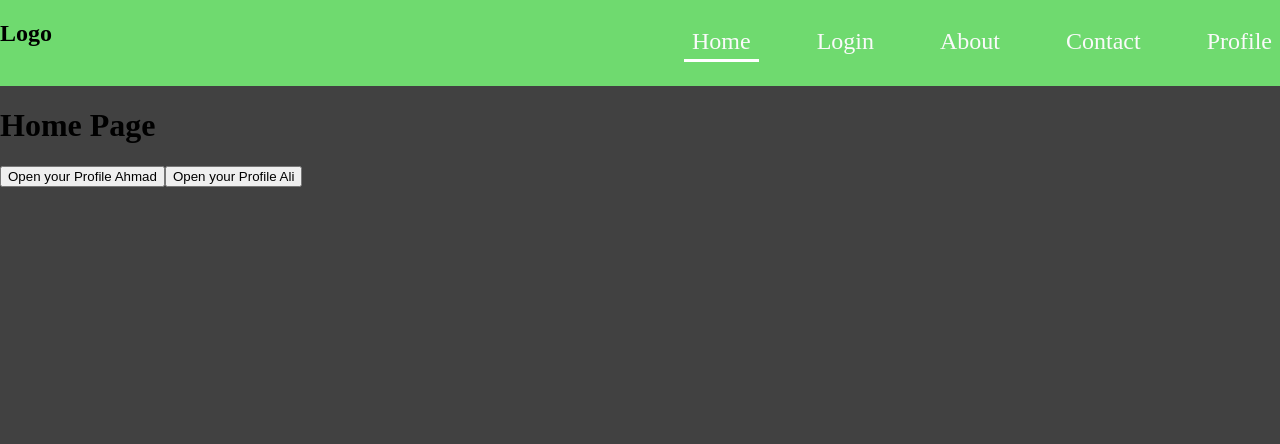
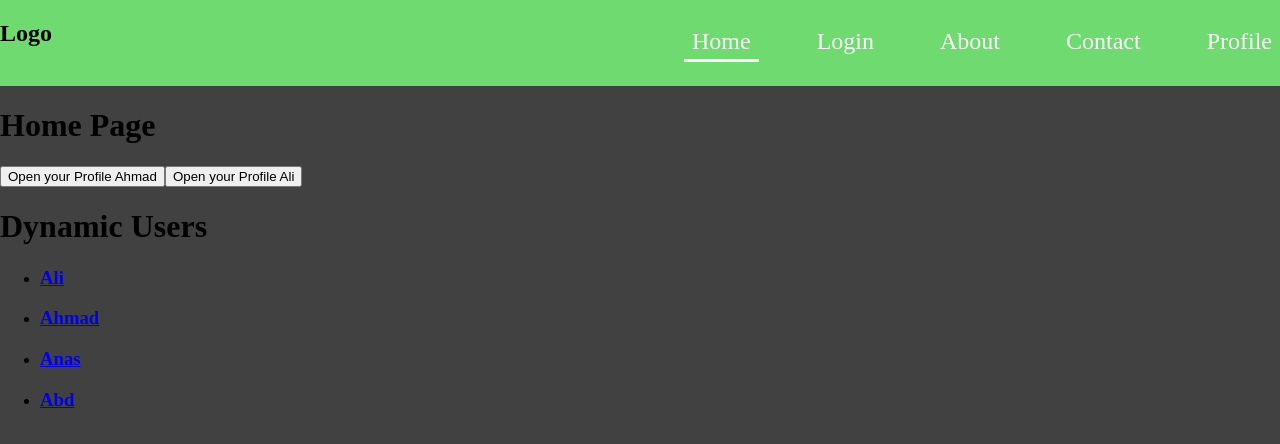
Before and after one commit to Muz1058/Angular, an Angular app: page / in a window 1280 px wide. Shown: the top 444 px of the page. Built offline with nearby package versions, Linux system fonts and the light colour scheme.

Commit message:
dynamic routing

```diff
--- a/src/app/app.routes.ts
+++ b/src/app/app.routes.ts
@@ -5,31 +5,47 @@ import { Contact } from './contact/contact';
 import { Home } from './home/home';
 import { PageNotFound } from './page-not-found/page-not-found';
 import { ProfileComponent } from './profile/profile';
-
+import { User } from './user/user';
+import { ResolveFn } from '@angular/router';
+const titleResolver: ResolveFn<string> = (route) => {
+  return `Profile of ${route.paramMap.get('name')}`;
+};
 export const routes: Routes = [
 
     {
+        path: '',
+        component: Home,
+        title:'Home'
+    },
+    {
         path: 'login',
-        component: Login
+        component: Login,
+        title:'Login'
     },
     {
         path: 'about',
-        component: About
+        component: About,
+        title:'About'
     },
     {
         path: 'contact',
-        component: Contact
+        component: Contact,
+        title:'Contact-Us'
+    },
+
+    {
+        path:'profile',
+        component:ProfileComponent,
+        title:'profile'
     },
     {
-        path: '',
-        component: Home
-    },
-    {
-        path:'profile',
-        component:ProfileComponent
+        path:'user/:id/:name',
+        component:User,
+        title:titleResolver
     },
     {
         path:'**',
-        component:PageNotFound
+        component:PageNotFound,
+        title:'Error 404'
     }
 ];
--- a/src/app/home/home.html
+++ b/src/app/home/home.html
@@ -4,3 +4,14 @@
 
 <button (click)="goTOProfile('ahmad','10')">Open your Profile Ahmad </button>
 <button (click)="goTOProfile('ALi','15')">Open your Profile Ali </button>
+
+<!-- dynamic routing -->
+
+<h1>Dynamic Users</h1>
+
+<ul>
+    @for (user of users; track user.id) {
+        <li><h3><a routerLink="user/{{user.id}}/{{user.name}}">{{user.name}}</a></h3></li>
+
+}
+</ul>
--- a/src/app/home/home.ts
+++ b/src/app/home/home.ts
@@ -18,4 +18,31 @@ export class Home {
   goTOProfile(name:string,id:string){
     this.router.navigate(['profile'],{queryParams:{name,id}})
   }
+//dynamic routing
+  users=[
+    {
+      name:"Ali",
+      id:"1",
+      age:'20',
+      email:'ali@gmail.com'
+    },
+    {
+      name:"Ahmad",
+      id:"2",
+      age:'21',
+      email:'ahmad@gmail.com'
+    },
+    {
+      name:"Anas",
+      id:"3",
+      age:'22',
+      email:'anas@gmail.com'
+    },
+    {
+      name:"Abd",
+      id:"4",
+      age:'23',
+      email:'abd@gmail.com'
+    }
+  ]
 }
--- /dev/null
+++ b/src/app/user/user.html
@@ -0,0 +1,2 @@
+<p>user works!</p>
+<h1>welcome {{userName}}, Your ID is {{userId}}</h1>
--- /dev/null
+++ b/src/app/user/user.ts
@@ -0,0 +1,23 @@
+import { Component } from '@angular/core';
+import { ActivatedRoute } from '@angular/router';
+
+@Component({
+  selector: 'app-user',
+  imports: [],
+  templateUrl: './user.html',
+  styleUrl: './user.css'
+})
+export class User {
+  userName:string|null=null
+  userId:string|null=null
+  userAge:string|null=null
+  userEmail:string|null=null
+  constructor(private route:ActivatedRoute){
+    route.params.subscribe(params=>{
+      this.userName=params['name']
+      this.userId=params['id']
+
+    })
+  }
+
+}
```
Also changed, not shown: src/app/user/user.css (added), 1 other file (tests, documents, lock files or other folders).
